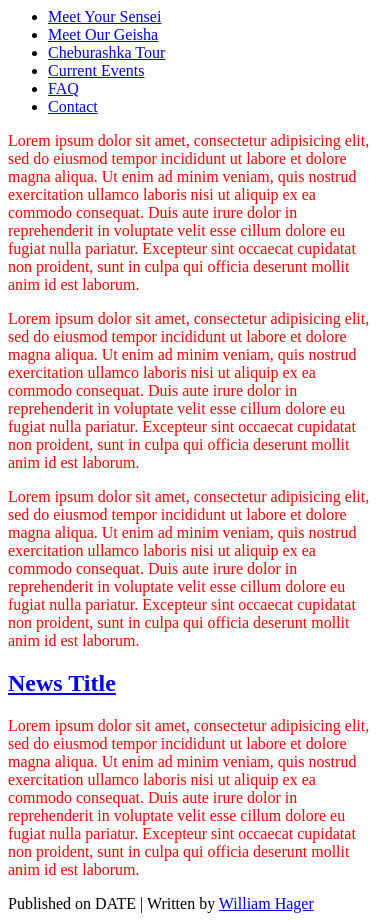
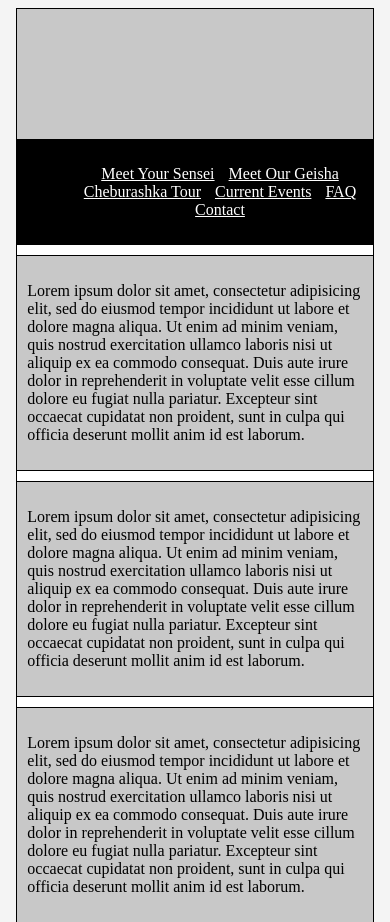
Before and after one commit to Dadidam/my-responsive, a plain HTML site: page index.html in a window 390 px wide. Shown: the top 922 px of the page. Drawn offline with Linux system fonts and the light colour scheme.

Commit message:
Added style rules for low resolution wireframe

```diff
--- a/styles.css
+++ b/styles.css
@@ -1,7 +1,54 @@
 /* low resolution, 480px and below */
 @media only screen and (max-width: 480px) {
   p {
-    color: red;
+    color: rgb(0, 0, 0);
+  }
+  body {
+    background: rgb(244, 244, 244);
+  }
+  #master {
+    background: rgb(255, 255, 255);
+    border: 1px solid rgb(0, 0, 0);
+    margin: 0 auto;
+    width: 95%;
+  }
+  header {
+    background: rgb(200, 200, 200);
+    height: 130px;
+  }
+  nav {
+    background: rgb(0, 0, 0);
+    margin-bottom: 10px;
+    padding: 10px 5px;
+    text-align: center;
+  }
+  nav li {
+    display: inline;
+    margin-left: 10px;
+  }
+  nav li a {
+    color: rgb(255, 255, 255);
+  }
+  #slideshow {
+    display: none;
+  }
+  .contentbox {
+    background: rgb(200, 200, 200);
+    border-bottom: 1px solid rgb(0, 0, 0);
+    border-top: 1px solid rgb(0, 0, 0);
+		float: left;
+		margin-bottom: 10px;
+		padding: 10px;
+	}
+	article {
+		margin-left: 10px;
+		width: 95%;
+	}
+	.news {
+		margin-bottom: 20px;
+	}
+	footer nav {
+		margin-bottom: 0;
 	}
 }
 
@@ -44,8 +91,8 @@
   }
   .contentbox {
     background: rgb(200, 200, 200);
+    border-bottom: 1px solid rgb(0, 0, 0);
     border-top: 1px solid rgb(0, 0, 0);
-		border-bottom: 1px solid rgb(0, 0, 0);
     float: left;
     margin-bottom: 10px;
     padding: 10px;
```
Lines whose indentation alone changed are shown as unchanged.
